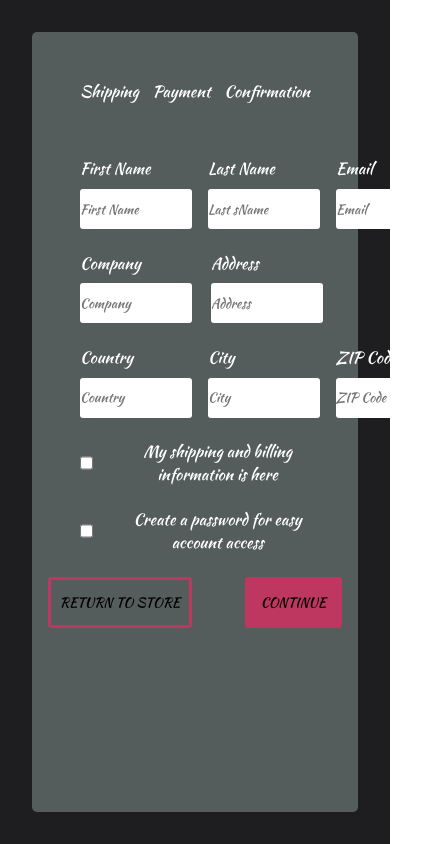
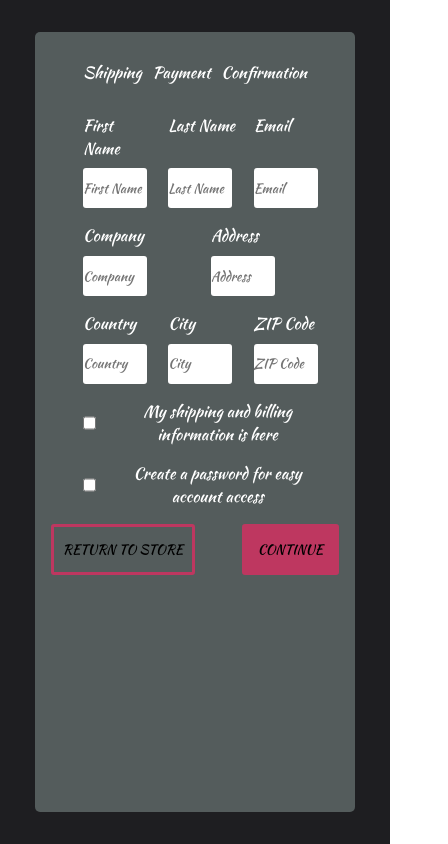
Before and after one commit to artikgupta/Form, a React (Create React App) app: page / in a window 390 px wide. Shown: the whole page, 448 px wide, since content can reach past the window. Built offline with nearby package versions, Linux system fonts and the light colour scheme.

Commit message:
initial commit

```diff
--- a/src/App.css
+++ b/src/App.css
@@ -28,7 +28,7 @@ form {
   display: flex;
   width: 100%;
   margin-top: 0;
-  padding: 2rem;
+  padding: 0.83rem 2rem;
   justify-content: space-between;
 }
 .flex {
@@ -40,7 +40,6 @@ form {
   flex-direction: column;
   margin-left: 1rem;
   width: 100%;
-
   justify-content: space-between;
 }
 label {
@@ -76,13 +75,30 @@ input[type="checkbox"] {
 
 @media only screen and (max-width: 600px) {
   input[type="text"] {
-    max-width: 7rem;
+    max-width: 4rem;
   }
   /* .main-container {
     max-width: 100%;
     height: 100vh;
+  } */
+  .container {
+    max-width: 20rem;
   }
-  .container {
-    max-width: 100%;
+  .flex {
+    display: flex;
+    margin: 1rem;
+  }
+}
+@media only screen and (max-width: 360px) {
+  input[type="text"] {
+    max-width: 4rem;
+  }
+  /* .main-container {
+    max-width: 1200px;
+    border: 2px solid red;
   } */
+  .flex {
+    display: flex;
+    margin: 0.66rem;
+  }
 }
--- a/src/components/form.js
+++ b/src/components/form.js
@@ -54,7 +54,7 @@ export class Form extends Component {
               <div className="column">
                 <label>Last Name</label>
                 <input
-                  placeholder="Last sName"
+                  placeholder="Last Name"
                   type="text"
                   value={lastname}
                   onChange={this.handleChange}
```
